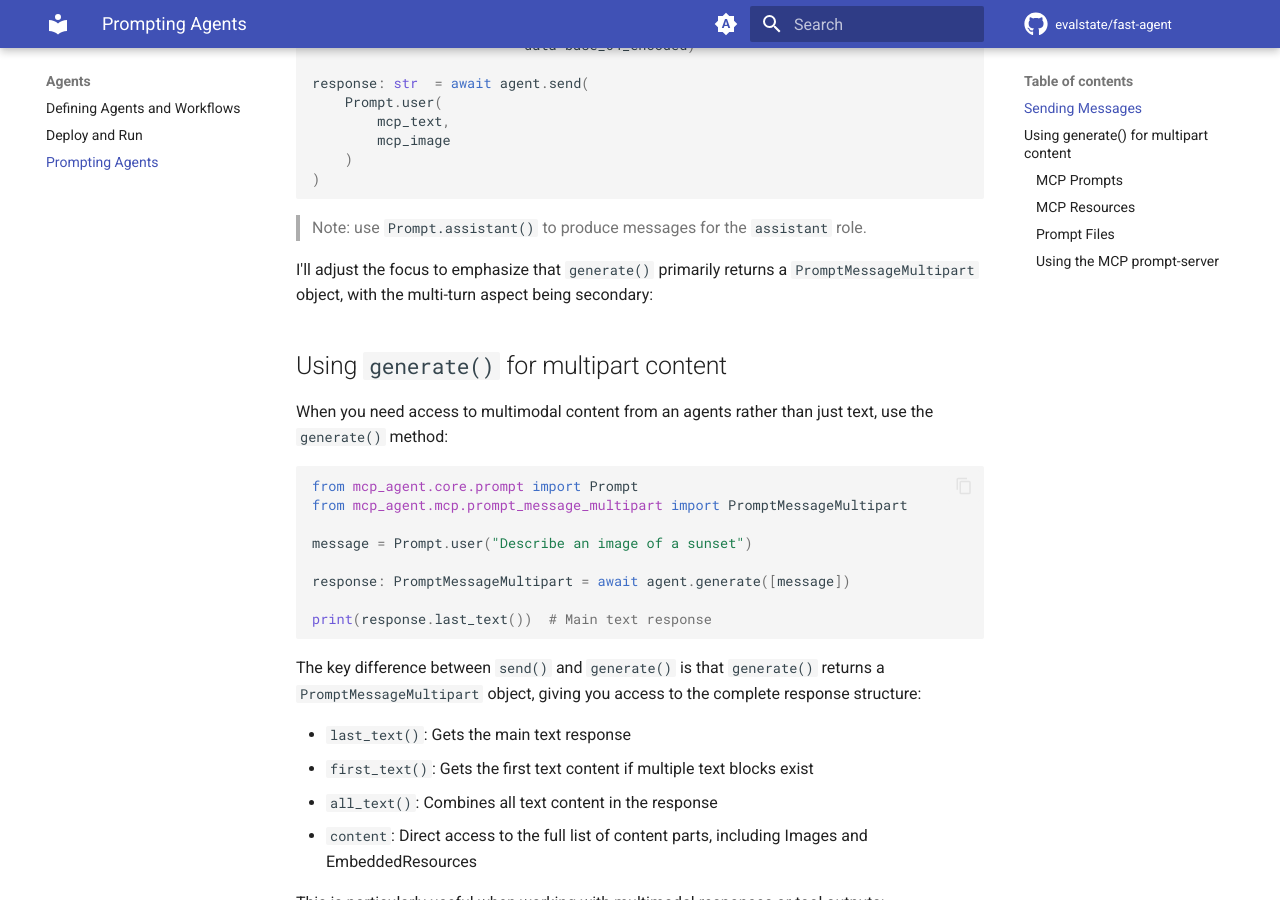
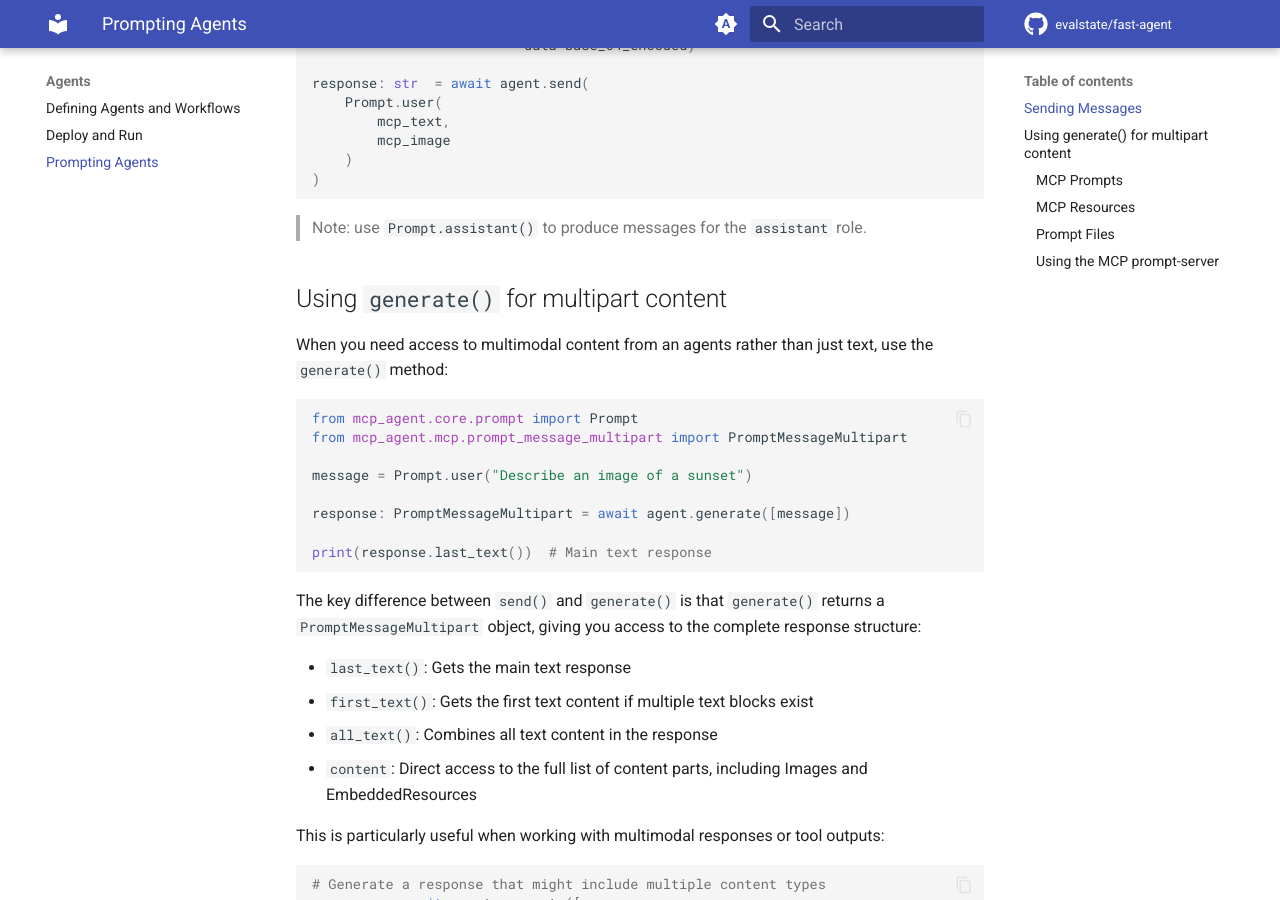
Before and after one commit to evalstate/fast-agent-docs, an MkDocs documentation site: the page built from docs/agents/prompting.md, in a window 1280 px wide and 900 px high, scrolled down 1065 px. Built offline with MkDocs 1.6.1 and Material for MkDocs 9.7.7, drawn with Linux system fonts in a browser that asks for light colours; comment, search, counter and statistics services are not loaded.

Commit message:
remove sonnet salutation

````diff
--- a/docs/agents/prompting.md
+++ b/docs/agents/prompting.md
@@ -49,8 +49,6 @@ response: str  = await agent.send(
 ```
 
 > Note: use `Prompt.assistant()` to produce messages for the `assistant` role.
-
-I'll adjust the focus to emphasize that `generate()` primarily returns a `PromptMessageMultipart` object, with the multi-turn aspect being secondary:
 
 ## Using `generate()` for multipart content
 
````
